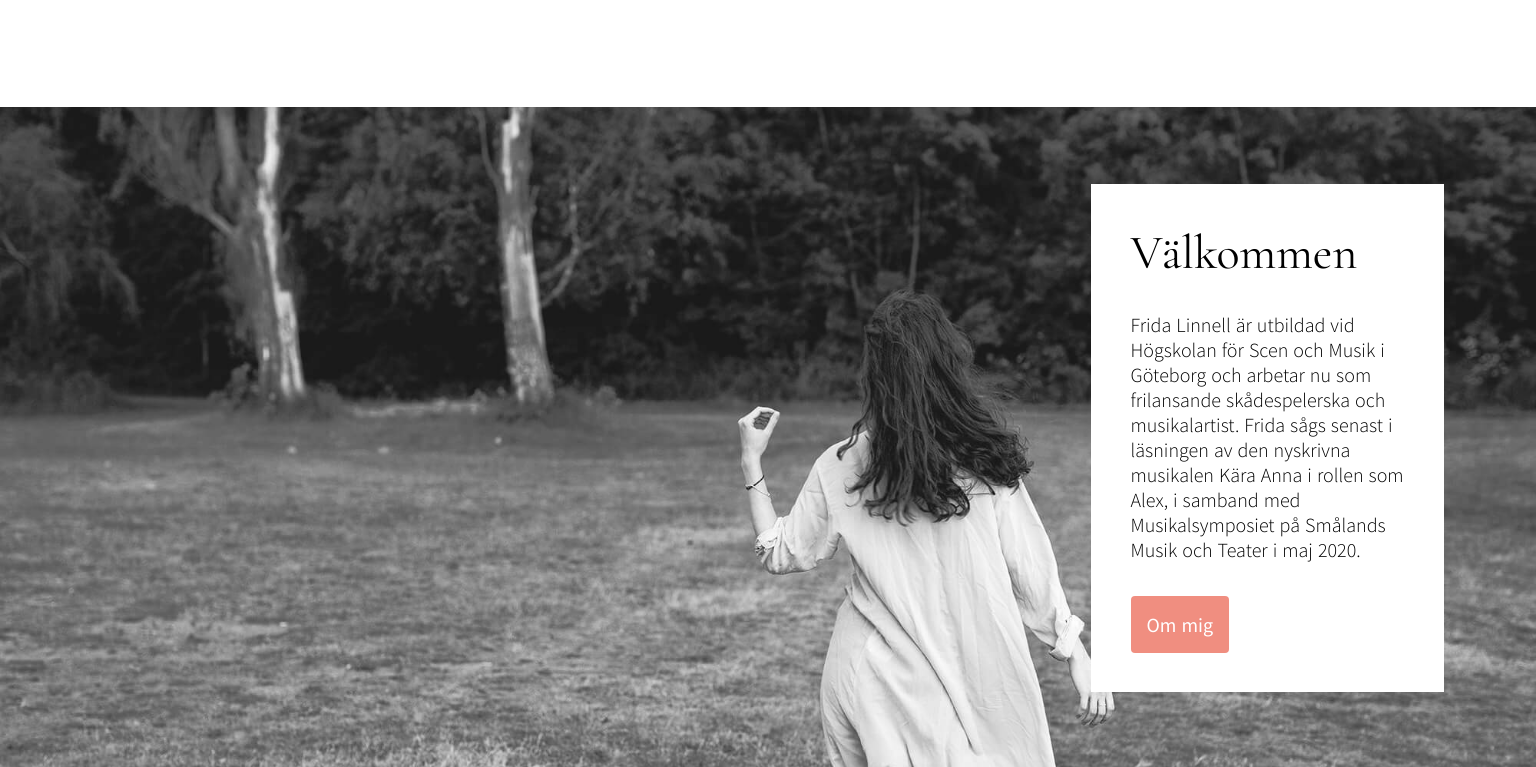
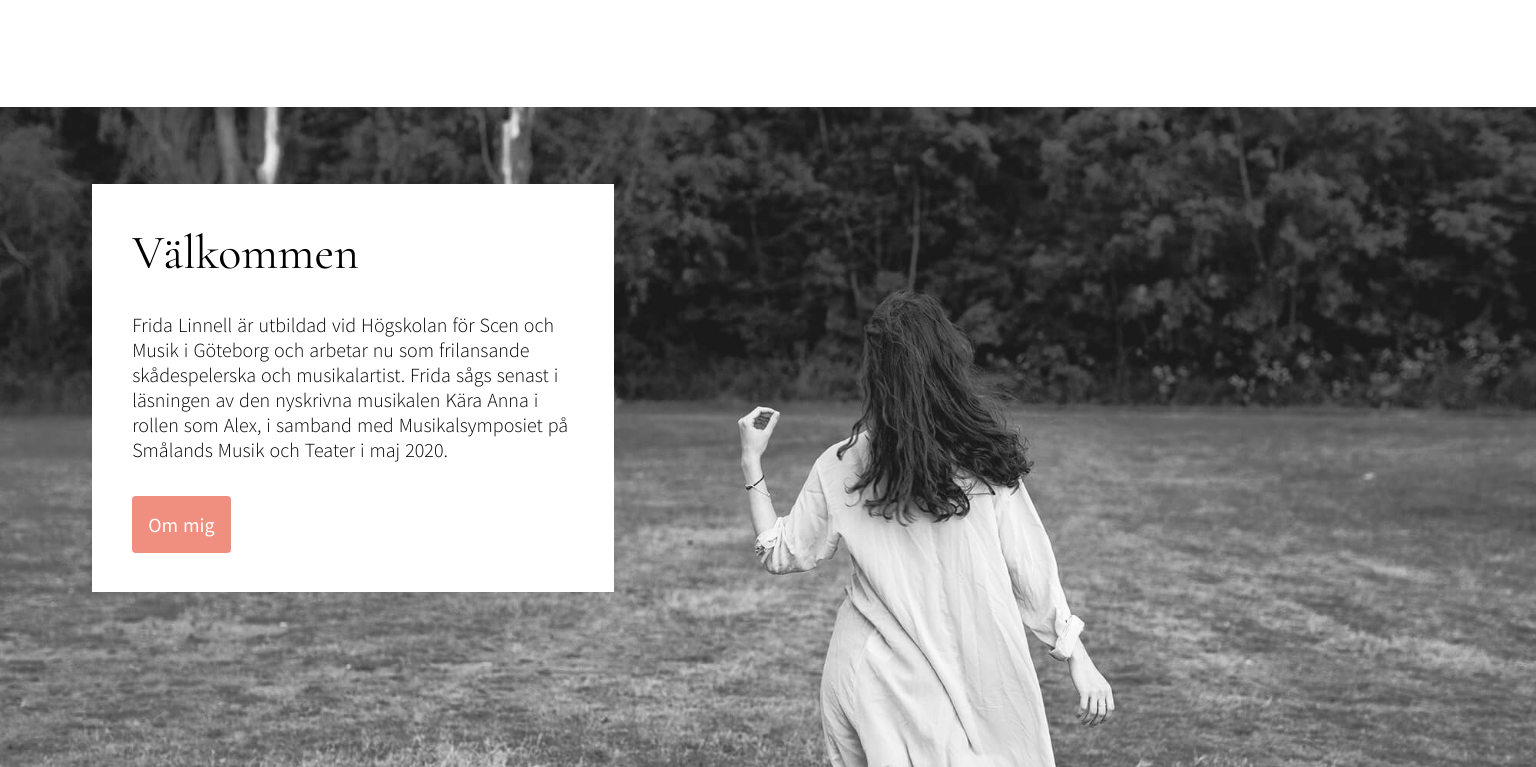
Before and after one commit to kindstrom-solutions/fridalinnell, a Nuxt app: page / in a window 1536 px wide. Shown: the part 957-1724 px from the top of the page. Built offline with nearby package versions, Linux system fonts and the light colour scheme.

Commit message:
Box to the left

```diff
--- a/pages/index.vue
+++ b/pages/index.vue
@@ -62,7 +62,7 @@ export default {}
   }
 
   @media screen and (min-width: 1400px) {
-    padding: 5vw 6vw 4vw 71%;
+    padding: 5vw 60% 4vw 6vw;
   }
 
   .info-box {
```
